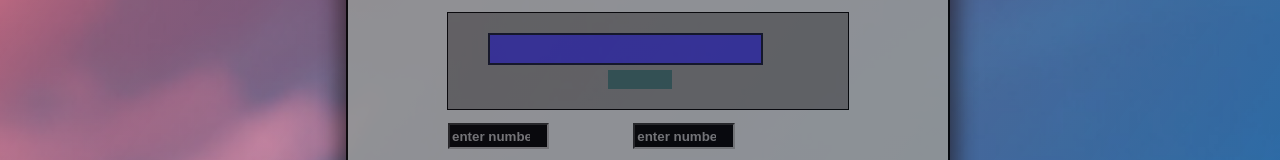
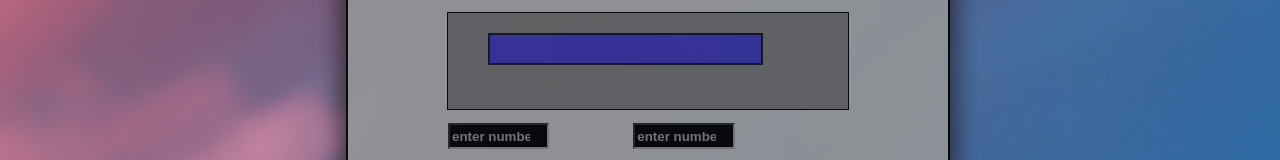
Before and after one commit to GadNISHIMWE/calculator-App, a plain HTML site: page calculate.html in a window 1280 px wide. Shown: the part 330-490 px from the top of the page. Drawn offline with Linux system fonts and the light colour scheme.

Commit message:
calculate project

```diff
--- a/calculate.html
+++ b/calculate.html
@@ -12,7 +12,6 @@
     <div class="header"><h1>simple calculator</h1></div>
     <div class="cal-container">
     <div class="answer"><input type="text" class="answer-input"></div>
-    <div class="hour-part"></div>
     </div>
 
 <form action="">
```
